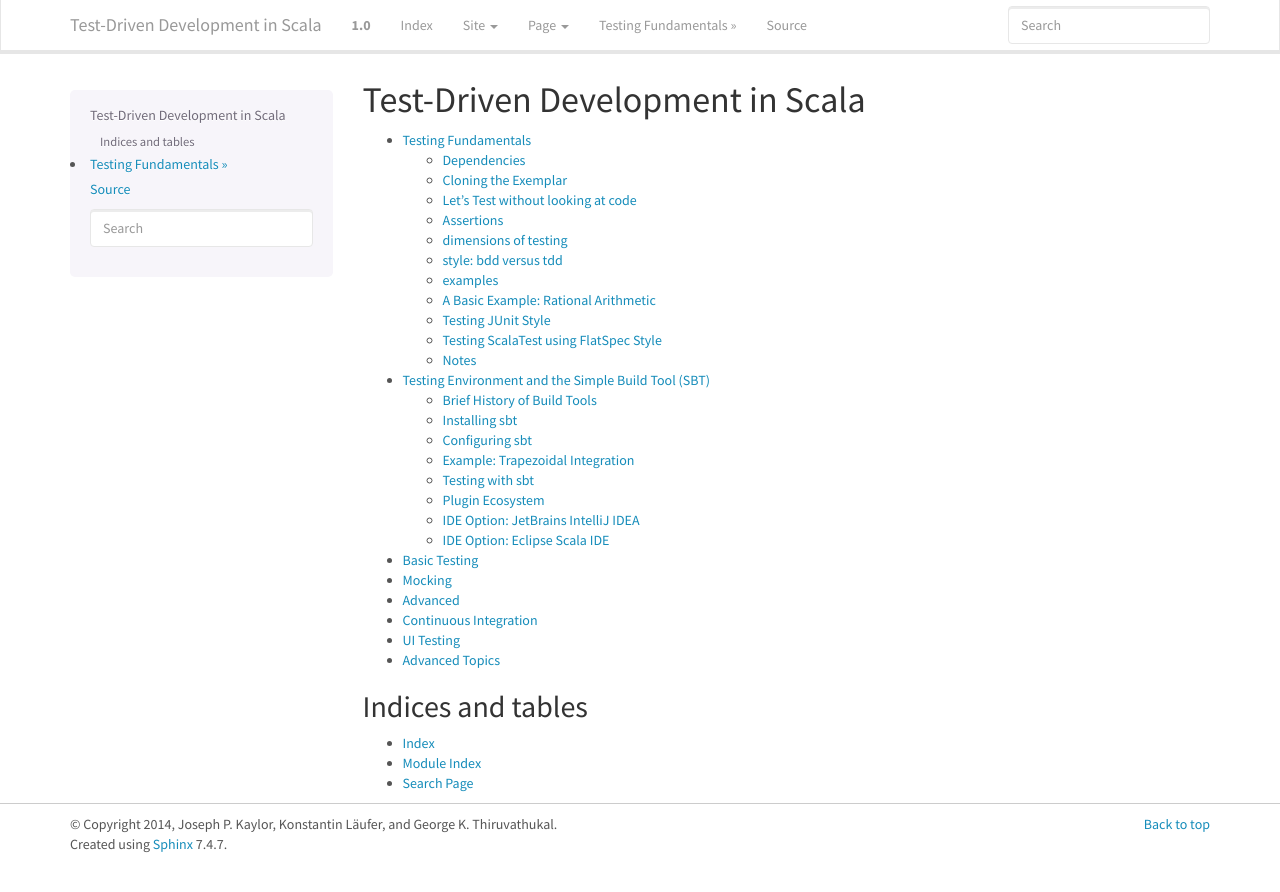
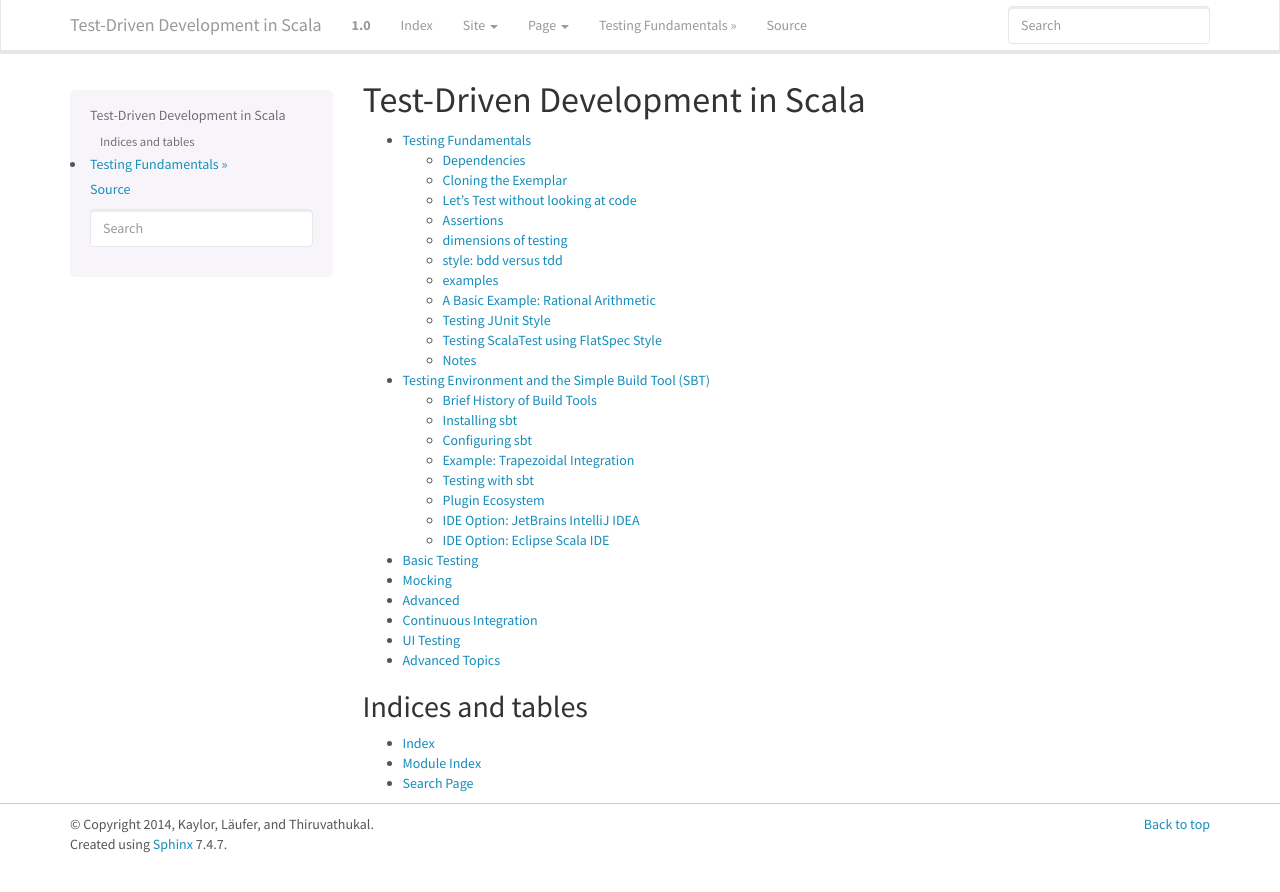
Before and after one commit to LoyolaChicagoBooks/scala-tdd, a Sphinx documentation site: the page built from source/index.rst, in a window 1280 px wide. Shown: the top 892 px of the page. Built offline with Sphinx 7.4.7, drawn with Linux system fonts in a browser that asks for light colours.

Commit message:
Fix author list to be a bit more concise
Signed-off-by: George K. Thiruvathukal <thiruvathukal@gmail.com>

```diff
--- a/source/conf.py
+++ b/source/conf.py
@@ -49,7 +49,7 @@ master_doc = 'index'
 
 # General information about the project.
 project = u'Scala TDD'
-copyright = u'2014, Joseph P. Kaylor, Konstantin Läufer, and George K. Thiruvathukal'
+copyright = u'2014, Kaylor, Läufer, and Thiruvathukal'
 
 # The version info for the project you're documenting, acts as replacement for
 # |version| and |release|, also used in various other places throughout the
@@ -251,7 +251,7 @@ latex_elements = {
 #  author, documentclass [howto, manual, or own class]).
 latex_documents = [
   ('index', 'ScalaTDD.tex', u'Scala TDD Documentation',
-   u'Joseph P. Kaylor, Konstantin Läufer, and George K. Thiruvathukal', 'manual'),
+   u'Kaylor, Läufer, and Thiruvathukal', 'manual'),
 ]
 
 # The name of an image file (relative to this directory) to place at the top of
@@ -281,7 +281,7 @@ latex_documents = [
 # (source start file, name, description, authors, manual section).
 man_pages = [
     ('index', 'scalatdd', u'Scala TDD Documentation',
-     [u'Joseph P. Kaylor, Konstantin Läufer, and George K. Thiruvathukal'], 1)
+     [u'Kaylor, Läufer, and Thiruvathukal'], 1)
 ]
 
 # If true, show URL addresses after external links.
@@ -295,7 +295,7 @@ man_pages = [
 #  dir menu entry, description, category)
 texinfo_documents = [
   ('index', 'ScalaTDD', u'Scala TDD Documentation',
-   u'Joseph P. Kaylor, Konstantin Läufer, and George K. Thiruvathukal', 'ScalaTDD', 'One line description of project.',
+   u'Kaylor, Läufer, and Thiruvathukal', 'ScalaTDD', 'One line description of project.',
    'Miscellaneous'),
 ]
 
@@ -316,9 +316,9 @@ texinfo_documents = [
 
 # Bibliographic Dublin Core info.
 epub_title = u'Scala TDD'
-epub_author = u'Joseph P. Kaylor, Konstantin Läufer, and George K. Thiruvathukal'
-epub_publisher = u'Joseph P. Kaylor, Konstantin Läufer, and George K. Thiruvathukal'
-epub_copyright = u'2014, Joseph P. Kaylor, Konstantin Läufer, and George K. Thiruvathukal'
+epub_author = u'Kaylor, Läufer, and Thiruvathukal'
+epub_publisher = u'Kaylor, Läufer, and Thiruvathukal'
+epub_copyright = u'2014, Kaylor, Läufer, and Thiruvathukal'
 
 # The basename for the epub file. It defaults to the project name.
 #epub_basename = u'Scala TDD'
```
